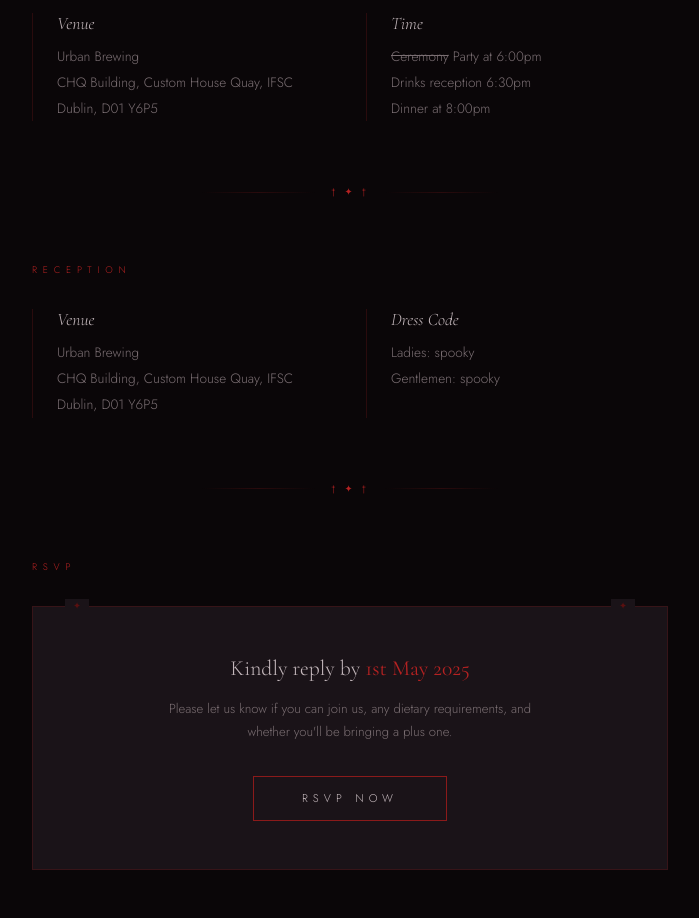
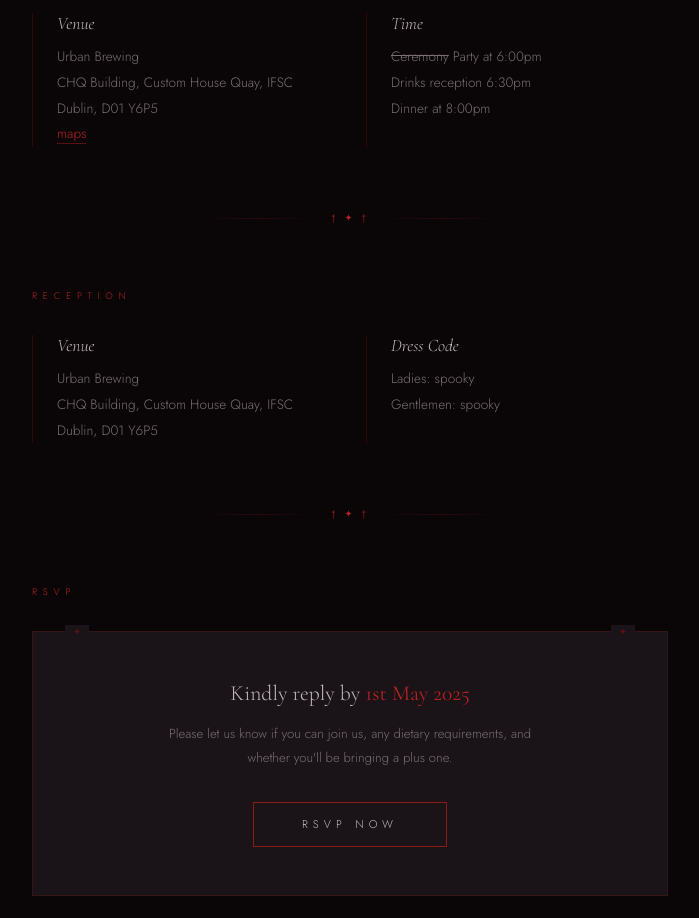
Before and after one commit to J-Etienne1/wedding-invite-demo, a React (Vite) app: page /#/ in a window 1280 px wide. Shown: the part 920-1838 px from the top of the page, without its empty margins (290-989 px from the left). Built offline with nearby package versions, Linux system fonts and the light colour scheme; a web font is replaced by a local one.

Commit message:
sdsdfsdf

```diff
--- a/src/pages/WeddingPage.jsx
+++ b/src/pages/WeddingPage.jsx
@@ -35,6 +35,7 @@ export default function WeddingPage() {
             <p>Urban Brewing</p>
             <p>CHQ Building, Custom House Quay, IFSC</p>
             <p>Dublin, D01 Y6P5</p>
+            <p><a href="https://maps.app.goo.gl/BRx5t59BWMYhSsfR6" target="_blank" rel="noopener noreferrer" className={styles.mapLink}>maps</a></p>
           </div>
           <div className={styles.detailCard}>
             <span className={styles.detailTitle}>Time</span>
--- a/src/pages/WeddingPage.module.css
+++ b/src/pages/WeddingPage.module.css
@@ -245,3 +245,17 @@
   color: var(--ash-faint);
   border-top: 1px solid var(--border-subtle);
 }
+
+/* ── Map link ── */
+.mapLink {
+  color: var(--blood-bright);
+  text-decoration: none;
+  border-bottom: 1px solid var(--blood-dim);
+  font-size: 0.85rem;
+  transition: color 0.2s ease, border-color 0.2s ease;
+}
+
+.mapLink:hover {
+  color: var(--ash);
+  border-color: var(--ash-dim);
+}
```
